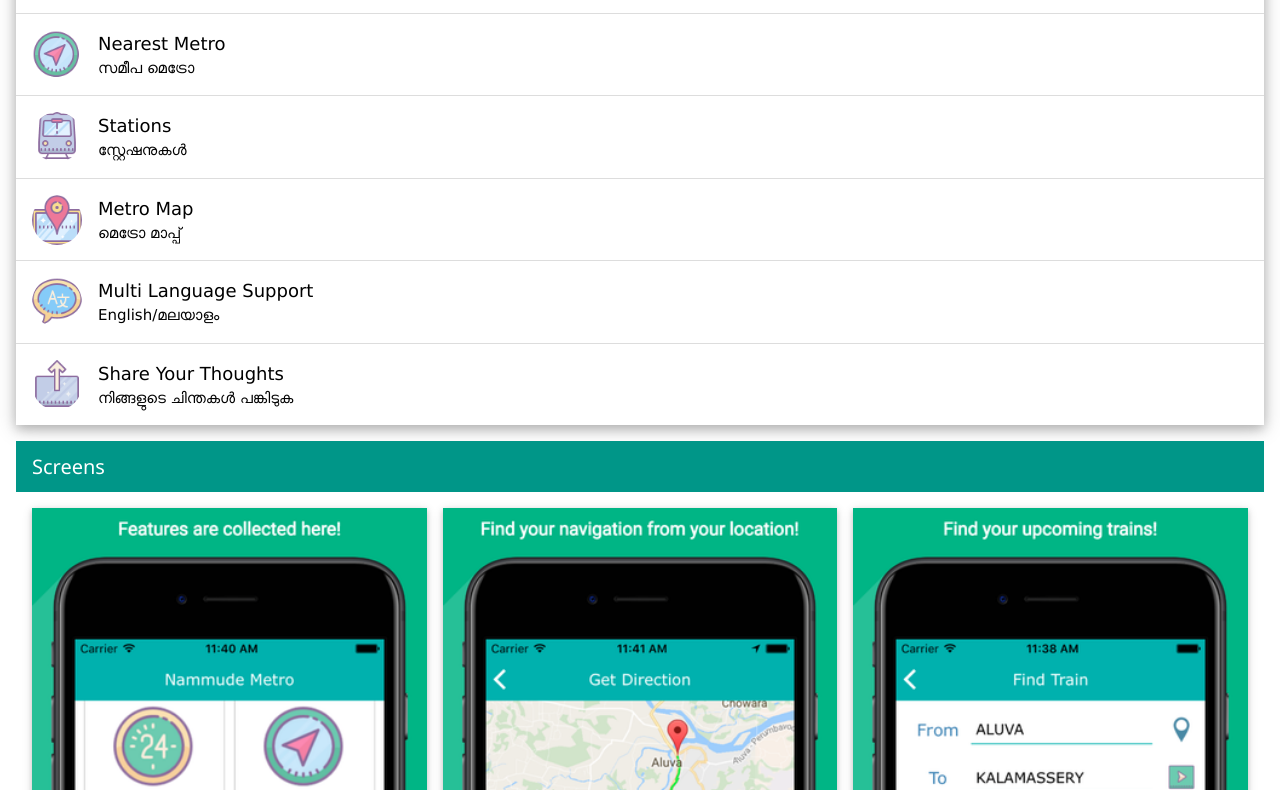
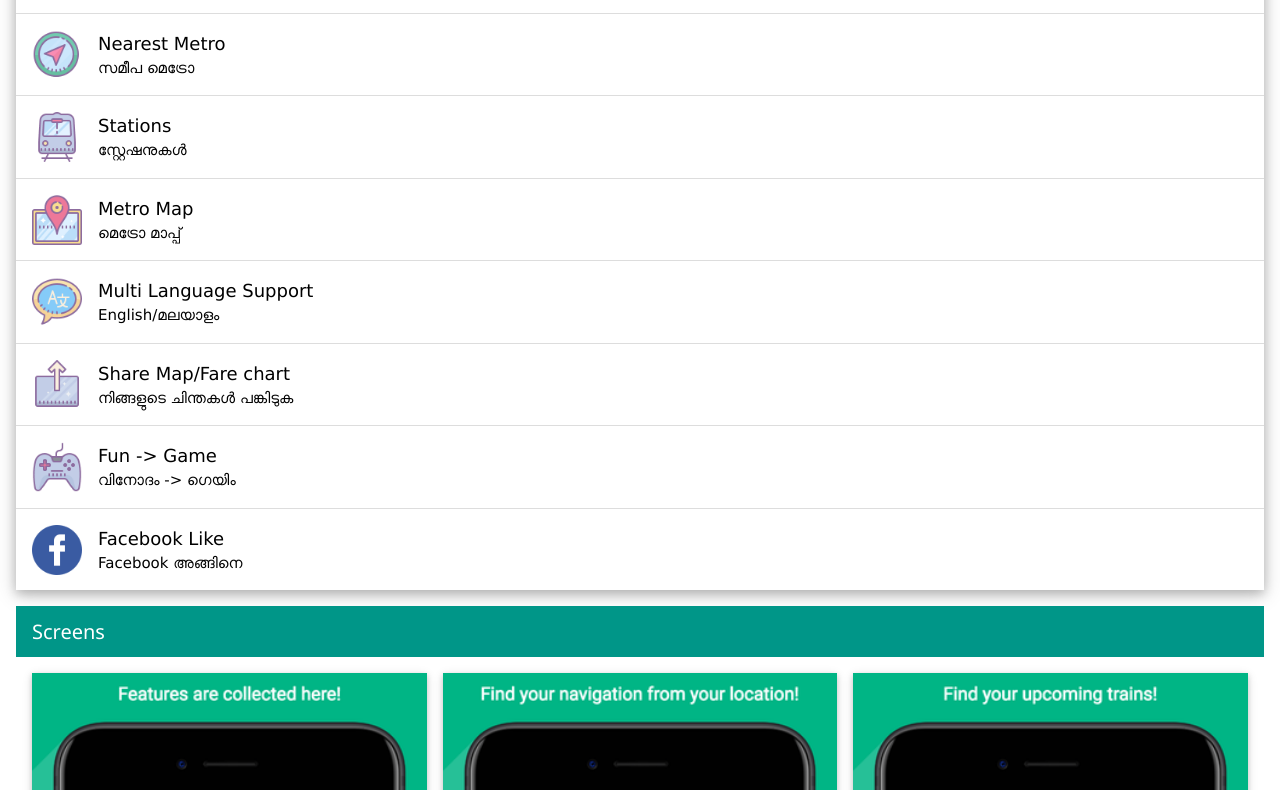
Before and after one commit to atkochimetro/atkochimetro.github.io, a plain HTML site: page index.html in a window 1280 px wide. Shown: the part 450-1240 px from the top of the page. Drawn offline with nearby package versions, Linux system fonts and the light colour scheme.

Commit message:
Updated screen with Game details.

```diff
--- a/index.html
+++ b/index.html
@@ -53,35 +53,44 @@
          </div>
          <ul class="w3-ul w3-card-4">
             <li class="w3-padding-16">
-               <img src="Images/Hours-128.png" class="w3-left w3-circle w3-margin-right" style="width:50px">
+               <img src="Images/Hours-128.png" class="w3-left w3-margin-right" style="width:50px">
                <span class="w3-large">Find Timings</span><br>
                <span>ട്രെയിൻ സമയം കണ്ടെത്തുക</span>
             </li>
             <li class="w3-padding-16">
-               <img src="Images/Near-128.png" class="w3-left w3-circle w3-margin-right" style="width:50px">
+               <img src="Images/Near-128.png" class="w3-left w3-margin-right" style="width:50px">
                <span class="w3-large">Nearest Metro</span><br>
                <span>സമീപ മെട്രോ</span>
             </li>
             <li class="w3-padding-16">
-               <img src="Images/Station-128.png" class="w3-left w3-circle w3-margin-right" style="width:50px">
+               <img src="Images/Station-128.png" class="w3-left w3-margin-right" style="width:50px">
                <span class="w3-large">Stations</span><br>
                <span>സ്റ്റേഷനുകൾ</span>
             </li>
             <li class="w3-padding-16">
-               <img src="Images/Map-128.png" class="w3-left w3-circle w3-margin-right" style="width:50px">
+               <img src="Images/Map-128.png" class="w3-left w3-margin-right" style="width:50px">
                <span class="w3-large">Metro Map</span><br>
                <span>മെട്രോ മാപ്പ്</span>
             </li>
             <li class="w3-padding-16">
-               <img src="Images/Language-128.png" class="w3-left w3-circle w3-margin-right" style="width:50px">
+               <img src="Images/Language-128.png" class="w3-left  w3-margin-right" style="width:50px">
                <span class="w3-large">Multi Language Support</span><br>
                <span>English/മലയാളം</span>
             </li>
             <li class="w3-padding-16">
-               <img src="Images/Share-128.png" class="w3-left w3-circle w3-margin-right" style="width:50px">
-               <span class="w3-large">Share Your Thoughts</span><br>
-               <span>
-               നിങ്ങളുടെ ചിന്തകൾ പങ്കിടുക</span>
+               <img src="Images/Share-128.png" class="w3-left  w3-margin-right" style="width:50px">
+               <span class="w3-large">Share Map/Fare chart</span><br>
+               <span>നിങ്ങളുടെ ചിന്തകൾ പങ്കിടുക</span>
+            </li>
+            <li class="w3-padding-16">
+               <img src="Images/Game-128.png" class="w3-left w3-margin-right" style="width:50px">
+               <span class="w3-large">Fun -> Game</span><br>
+               <span>വിനോദം -> ഗെയിം</span>
+            </li>
+            <li class="w3-padding-16">
+               <img src="Images/fb-128.png" class="w3-left w3-margin-right" style="width:50px">
+               <span class="w3-large">Facebook Like</span><br>
+               <span>Facebook അങ്ങിനെ</span>
             </li>
          </ul>
          <div class="w3-panel w3-Teal ">
@@ -150,9 +159,9 @@
             </div>
             <div class="w3-third">
                <div class="w3-card-2">
-                  <img src="Images/Screenshots/iph8.png" style="width:100%">
+                  <img src="Images/Screenshots/iph13.jpg" style="width:100%">
                   <div class="w3-container">
-                     <h5>Share & Save Fare Chart</h5>
+                     <h5>Colour Memory Game</h5>
                   </div>
                </div>
             </div>
```
Also changed, not shown: Images/Game-128.png (added), Images/Screenshots/ipad13.jpg (added), Images/Screenshots/iph13.jpg (added), Images/fb-128.png (renamed from Images/ic_fb.png).
